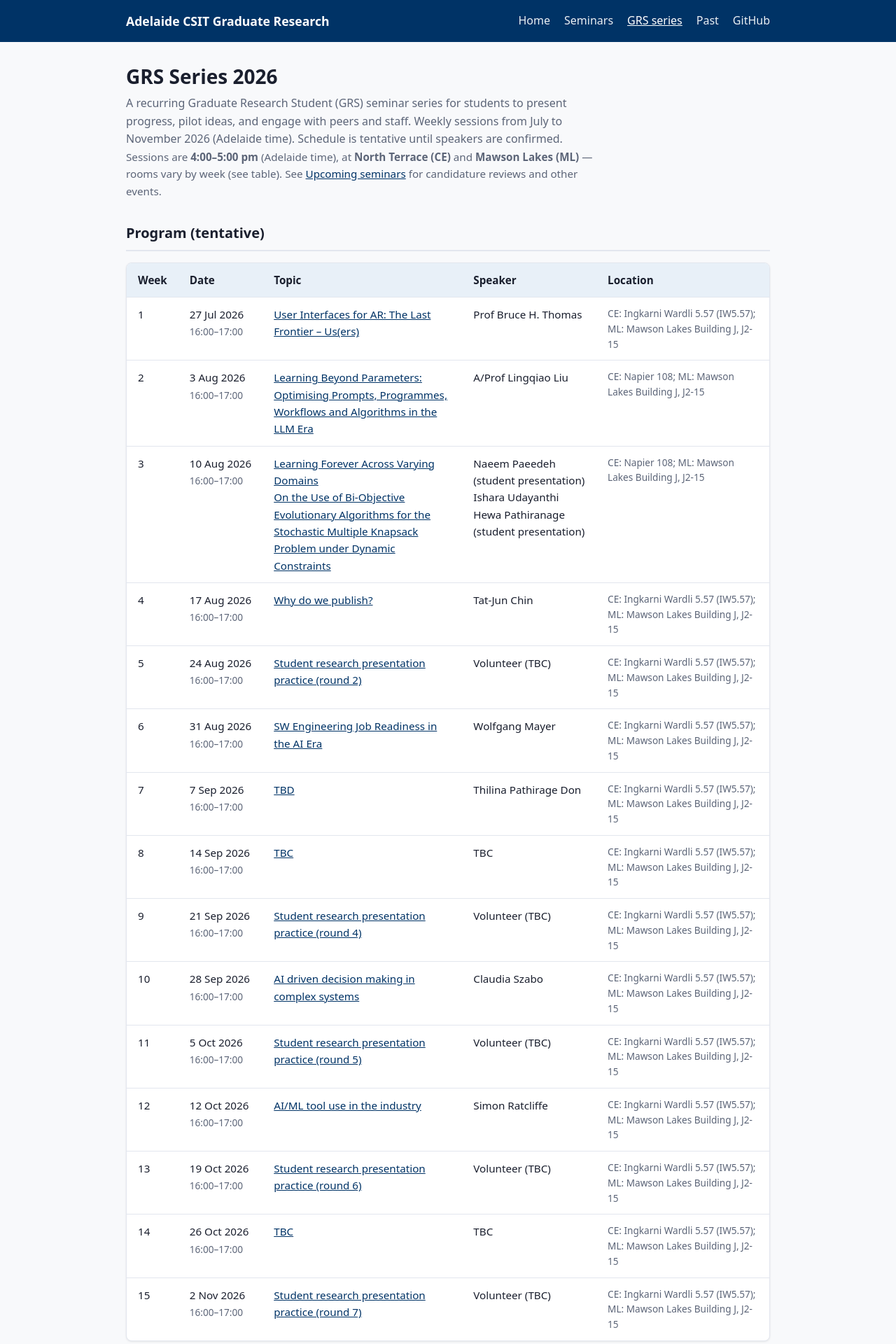
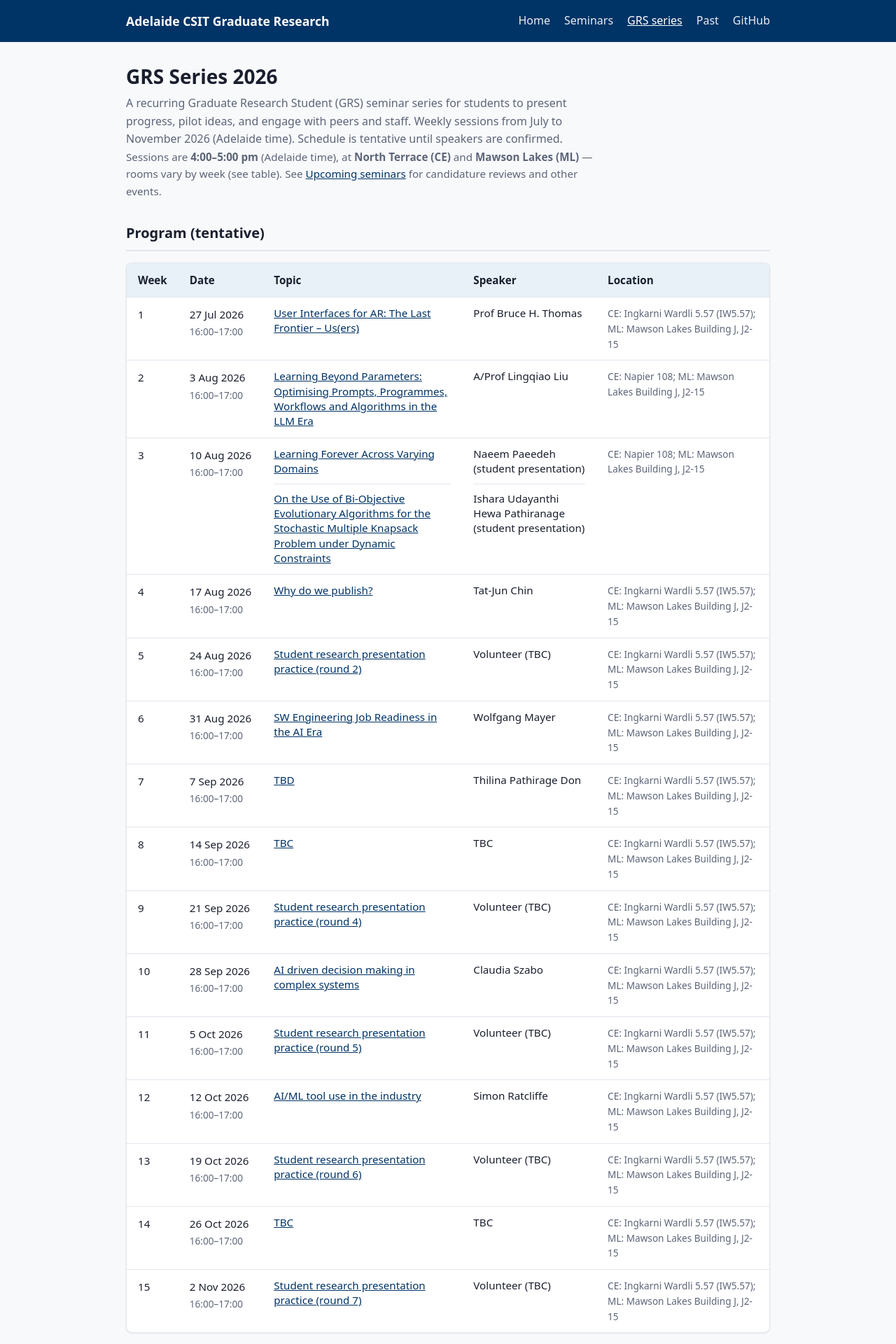
Before and after one commit to ht-timchen/Adelaide-CSIT-GRC, a Jekyll site: the page built from grs-series.md, in a window 1280 px wide. Shown: the top 1920 px of the page at 70% size. Built offline with Jekyll 4.4.1, drawn with Linux system fonts in a browser that asks for light colours.

Commit message:
Separate stacked student talks in the GRS Series table.
Add a divider and spacing between same-week speakers so rows are easier to scan.

Co-authored-by: Cursor <cursoragent@cursor.com>

```diff
--- a/_includes/hdr-series-table.html
+++ b/_includes/hdr-series-table.html
@@ -32,14 +32,22 @@
         </td>
         <td>
           {% for p in peers %}
-            {% unless forloop.first %}<br>{% endunless %}
-            <a href="#{{ p.id }}">{{ p.title }}</a>
+            {% unless forloop.first %}
+            <hr class="series-table__split">
+            {% endunless %}
+            <div class="series-table__talk">
+              <a href="#{{ p.id }}">{{ p.title }}</a>
+            </div>
           {% endfor %}
         </td>
         <td>
           {% for p in peers %}
-            {% unless forloop.first %}<br>{% endunless %}
-            {{ p.speaker }}
+            {% unless forloop.first %}
+            <hr class="series-table__split">
+            {% endunless %}
+            <div class="series-table__talk">
+              {{ p.speaker }}
+            </div>
           {% endfor %}
         </td>
         <td class="series-table__location">{{ s.location }}</td>
--- a/assets/css/main.css
+++ b/assets/css/main.css
@@ -375,3 +375,13 @@ a:hover {
   font-size: 0.85rem;
   min-width: 12rem;
 }
+
+.series-table__split {
+  border: 0;
+  border-top: 1px solid var(--color-border);
+  margin: 0.65rem 0;
+}
+
+.series-table__talk {
+  line-height: 1.4;
+}
```
